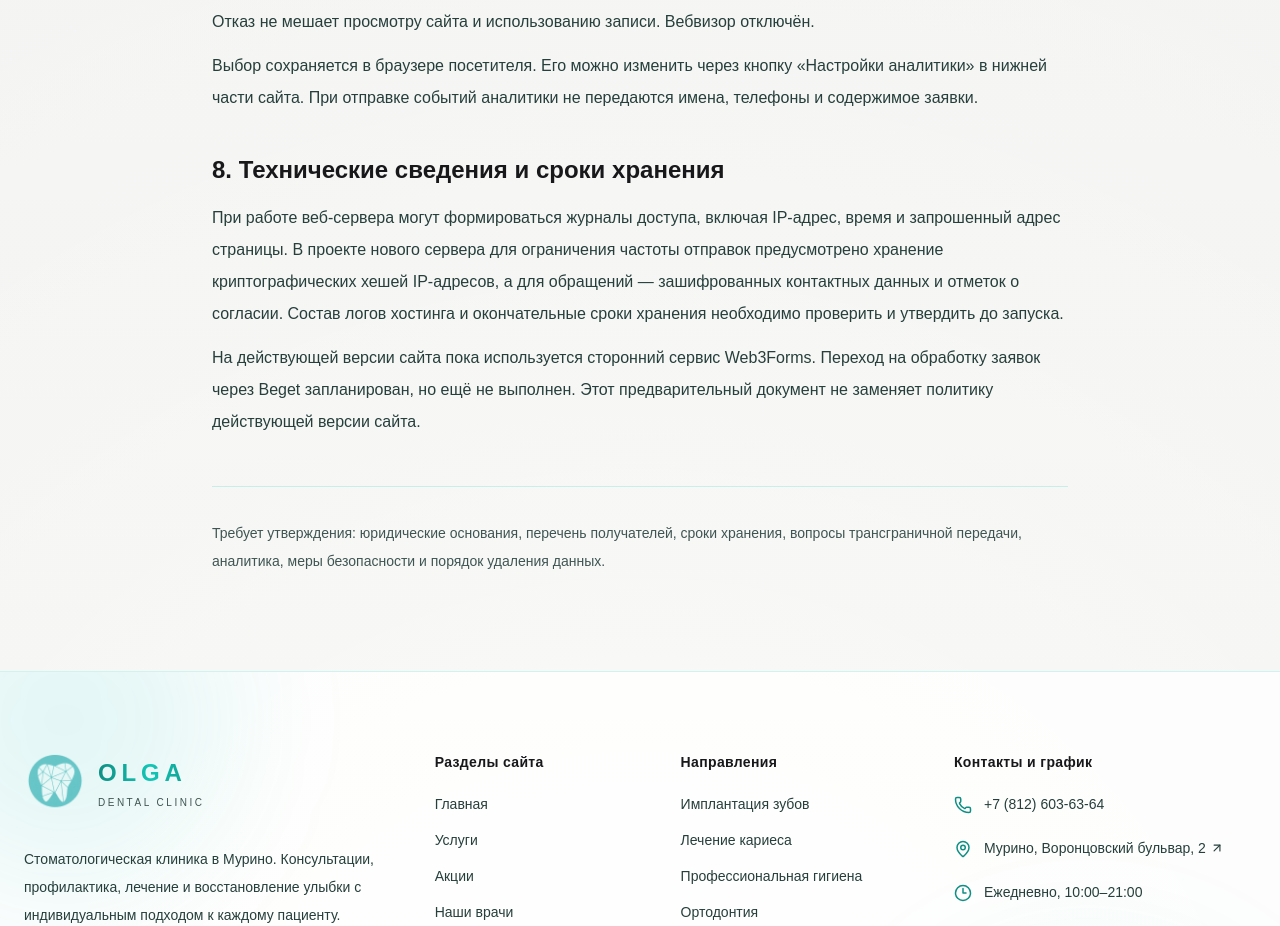
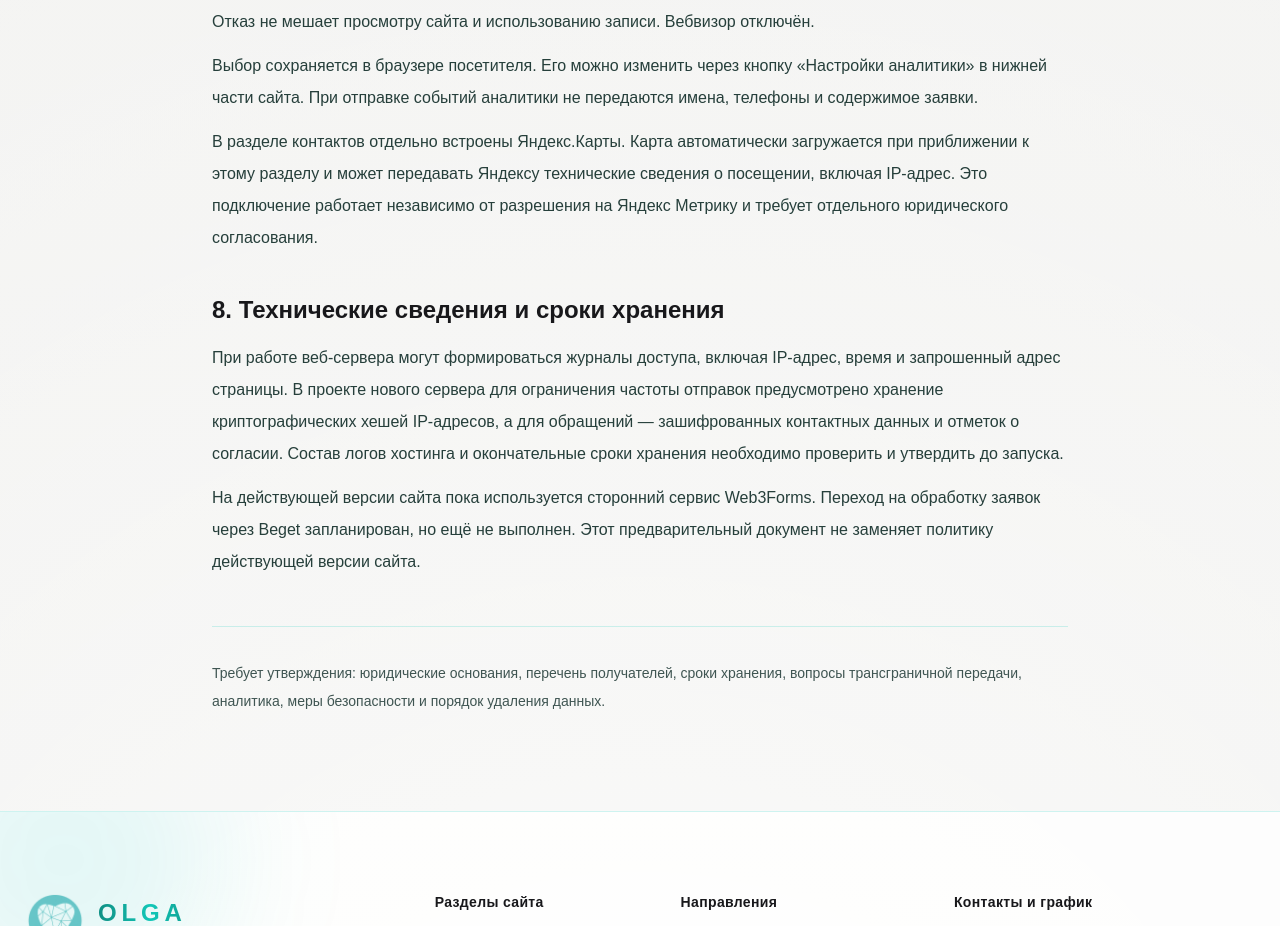
Before and after one commit to Islam999-sudo/olga-dental, a Next.js app: page /privacy in a window 1280 px wide. Shown: the part 1900-2826 px from the top of the page. Built offline with nearby package versions, Linux system fonts and the light colour scheme.

Commit message:
docs: disclose automatically loading Yandex Maps separately from analytics consent

```diff
--- a/app/privacy/page.tsx
+++ b/app/privacy/page.tsx
@@ -93,6 +93,13 @@ export default function PrivacyPage() {
             «Настройки аналитики» в нижней части сайта. При отправке событий аналитики
             не передаются имена, телефоны и содержимое заявки.
           </p>
+          <p className="mt-3 leading-8">
+            В разделе контактов отдельно встроены Яндекс.Карты. Карта автоматически
+            загружается при приближении к этому разделу и может передавать Яндексу
+            технические сведения о посещении, включая IP-адрес. Это подключение
+            работает независимо от разрешения на Яндекс Метрику и требует
+            отдельного юридического согласования.
+          </p>
         </section>
         <section>
           <h2 className="text-2xl font-semibold text-[var(--foreground)]">8. Технические сведения и сроки хранения</h2>
```
